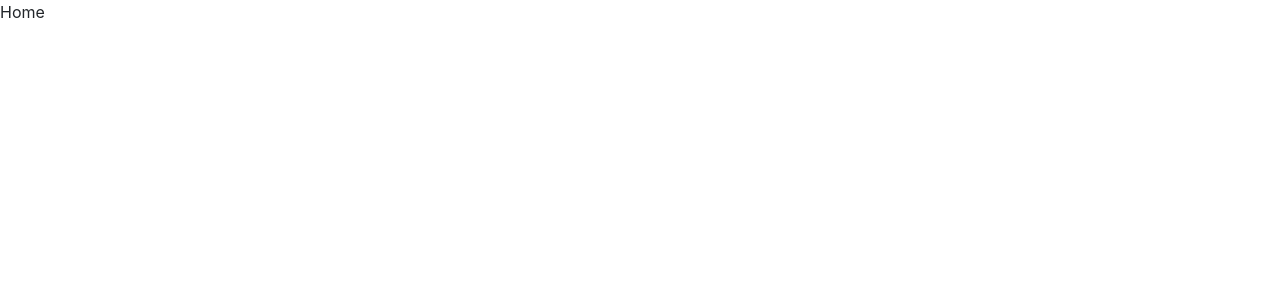
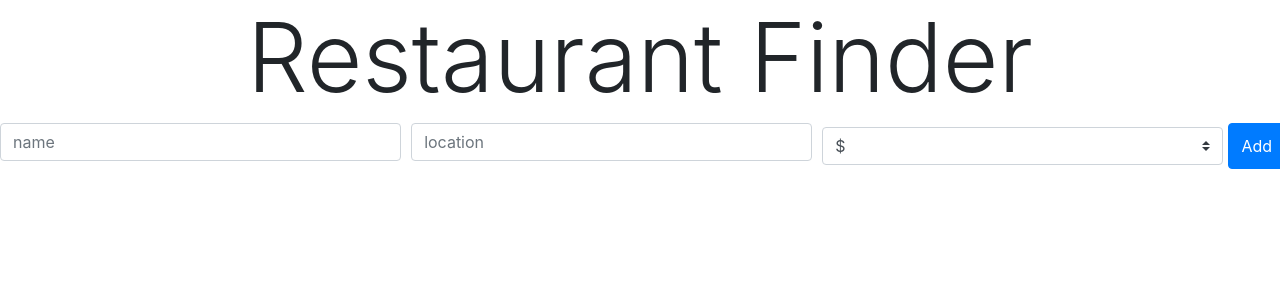
Before and after one commit to zaratejavier/PERN-yelpp, a React (Create React App) app in the folder client/: page / in a window 1280 px wide. Shown: the top 300 px of the page. Built offline with nearby package versions, Linux system fonts and the light colour scheme.

Commit message:
basic header and basic addrestaurant components

```diff
--- /dev/null
+++ b/client/src/Components/AddRestaurant.jsx
@@ -0,0 +1,31 @@
+import React from "react"
+
+const AddRestaurant = () => {
+  return (
+    <div className='mb-4'>
+      <form action="">
+        <div className="form-row">
+          <div className="col">
+            <input type="text" className="form-control" placeholder="name"/>
+          </div>
+          <div className="col">
+            <input text="text" className="form-control" placeholder="location"/>
+          </div>
+          <div className="col">
+            <select className="custom-select my-1 mr-sm-2">
+              <option disabled>Price Range</option>
+              <option value="1">$</option>
+              <option value="2">$$</option>
+              <option value="3">$$$</option>
+              <option value="4">$$$$</option>
+              <option value="5">$$$$$</option>
+            </select>
+          </div>
+          <button className="btn btn-primary">Add</button>
+        </div>
+      </form>
+    </div>
+  )
+}
+
+export default AddRestaurant
--- /dev/null
+++ b/client/src/Components/Header.jsx
@@ -0,0 +1,11 @@
+import React from "react"
+
+const Header = () => {
+  return (
+    <div>
+        <h1 className="font-weight-light display-1 text-center">Restaurant Finder</h1>
+    </div>
+  )
+}
+
+export default Header
--- a/client/src/routes/Home.jsx
+++ b/client/src/routes/Home.jsx
@@ -1,9 +1,12 @@
 import React from "react"
+import AddRestaurant from "../Components/AddRestaurant"
+import Header from "../Components/Header"
 
 const Home = () => {
   return (
     <div>
-      Home
+      <Header />
+      <AddRestaurant/>
     </div>
   )
 }
```
Also changed, not shown: client/src/Components/RestaurantList.jsx (added).
